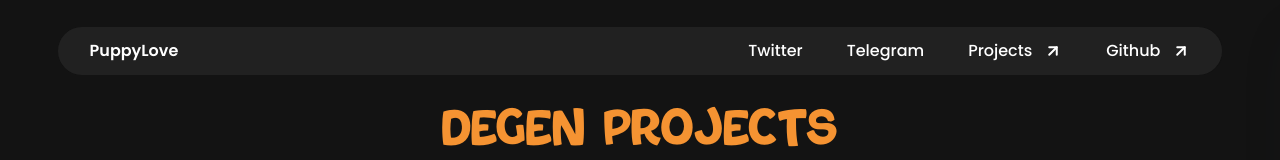
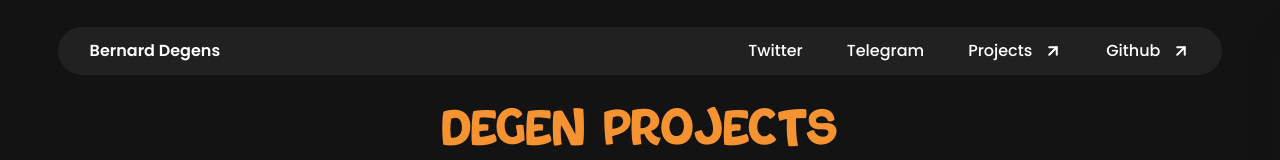
Before and after one commit to BernardOnuh/PuppyLoveFrontEnd-main, a React (Create React App) app: page / in a window 1280 px wide. Shown: the top 160 px of the page. Built offline with nearby package versions, Linux system fonts and the light colour scheme.

Commit message:
Update Headerr.js
Commit

```diff
--- a/src/components/Home/Headerr.js
+++ b/src/components/Home/Headerr.js
@@ -38,7 +38,7 @@ export default function Header() {
           <div className="   flex flex-wrap items-center justify-between mx-auto py-3">
             <a href="" className="flex items-center space-x-3 rtl:space-x-reverse">
   {/*<img src={Logo} className=" w-[48px] h-[48px] " alt="Flowbite Logo" />*/}
-              <span className="self-center f-f-sm text-tiny  whitespace-nowrap text-white ">PuppyLove</span>
+              <span className="self-center f-f-sm text-tiny  whitespace-nowrap text-white ">Bernard Degens</span>
             </a>
             <button onClick={openDrawer} data-collapse-toggle="navbar-default" type="button" className=" mr-3 inline-flex items-center  justify-center text-sm  md:hidden " aria-controls="navbar-default" aria-expanded="false">
               <span className="sr-only">Open main menu</span>
```
